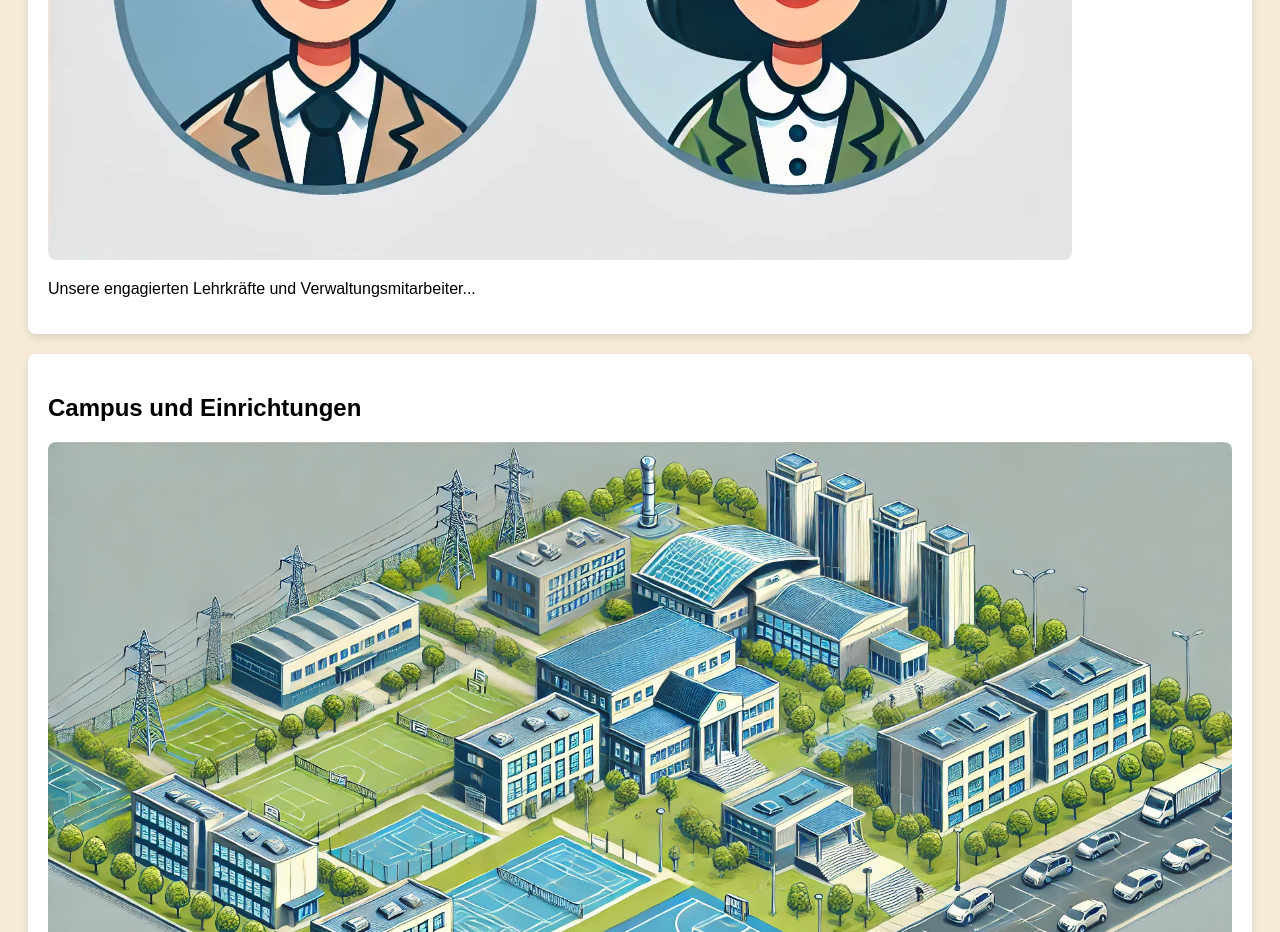
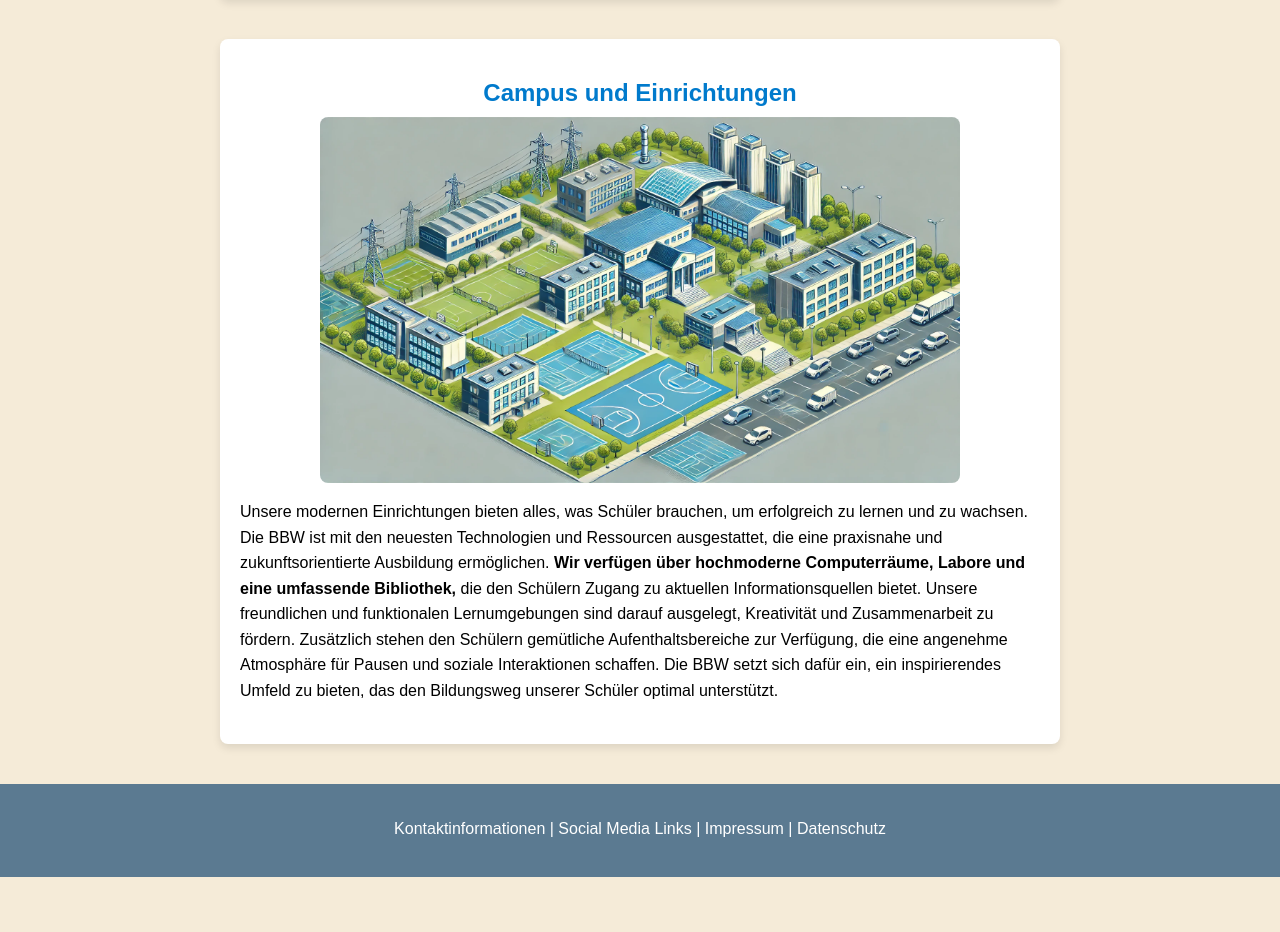
Before and after one commit to ssiissii100/schulwebseite, a plain HTML site: page about.html in a window 1280 px wide. Shown: the part 1868-2800 px from the top of the page. After the commit the page ends 2745 px from the top, so only its background shows below. Drawn offline with Linux system fonts and the light colour scheme.

Commit message:
fix: updated about page layout

```diff
--- a/about.html
+++ b/about.html
@@ -9,6 +9,8 @@
             background-color: #f5ebd8;
             font-family: Arial, sans-serif;
             color: #000000;
+            margin: 0;
+            padding: 0;
         }
         header, footer {
             background-color: #5b7a91;
@@ -38,13 +40,13 @@
         }
         .content {
             margin: 20px;
-            animation: fadeIn 2s ease-in-out;
-        }
-        @keyframes fadeIn {
-            from { opacity: 0; }
-            to { opacity: 1; }
+            display: flex;
+            flex-direction: column;
+            align-items: center;
         }
         .content section {
+            width: 100%;
+            max-width: 800px;
             background: white;
             border-radius: 8px;
             margin: 20px 0;
@@ -57,8 +59,24 @@
             to { transform: translateY(0); opacity: 1; }
         }
         .content section img {
+            width: 80%;
             max-width: 100%;
             border-radius: 8px;
+            display: block;
+            margin-left: auto;
+            margin-right: auto;
+        }
+        h2 {
+            color: #007acc;
+            text-align: center;
+            margin-bottom: 10px;
+        }
+        p {
+            line-height: 1.6;
+            margin-bottom: 20px;
+        }
+        .highlight {
+            font-weight: bold;
         }
     </style>
 </head>
@@ -79,17 +97,29 @@
         <section>
             <h2>Geschichte der Schule</h2>
             <img src="./img/Schulgeschichte.webp" alt="Schulgeschichte">
-            <p>Unsere Schule wurde im Jahr XXXX gegründet...</p>
+            <p>Die Berufsbilungsschule Winterthur (BBW), gegründet 1835, bietet eine lange Tradition in der Ausbildung junger Menschen. Die Abteilung Informatik wurde ins Leben gerufen, um den Anforderungen der digitalen Welt gerecht zu werden.
+
+                Unsere praxisorientierten Ausbildungsprogramme werden regelmäßig aktualisiert und bereiten die Schüler optimal auf ihre berufliche Zukunft in der IT-Branche vor. Durch enge Zusammenarbeit mit regionalen Unternehmen sammeln die Schüler wertvolle praktische Erfahrungen.
+
+                <span class="highlight">Engagierte Lehrkräfte mit umfangreichen Fachkenntnissen sorgen für eine qualitativ hochwertige Ausbildung.</span> Die BBW ist stolz darauf, ein wichtiger Teil der Bildungsgeschichte von Winterthur zu sein und weiterhin IT-Fachkräfte von morgen auszubilden.</p>
         </section>
         <section>
             <h2>Lehrkräfte und Verwaltung</h2>
             <img src="./img/Lehrer.webp" alt="Lehrkräfte">
-            <p>Unsere engagierten Lehrkräfte und Verwaltungsmitarbeiter...</p>
+            <p>Unsere engagierten Lehrkräfte und Verwaltungsmitarbeiter an der Berufsbilungsschule Winterthur (BBW) sorgen für eine erstklassige Ausbildung im IT-Bereich. Das erfahrene Lehrkräfteteam fördert die Schüler individuell und praxisnah, während das Verwaltungsteam eine reibungslose Organisation sicherstellt.
+
+                Durch enge Zusammenarbeit mit regionalen Unternehmen sammeln die Schüler wertvolle praktische Erfahrungen und sind optimal auf ihre berufliche Zukunft vorbereitet. Die BBW ist stolz darauf, die IT-Fachkräfte von morgen auszubilden und so zur Innovationskraft der Region beizutragen.
+
+                <span class="highlight">Willkommen an der BBW – Ihrem Partner für eine erfolgreiche Zukunft in der IT-Branche!</span></p>
         </section>
         <section>
             <h2>Campus und Einrichtungen</h2>
             <img src="./img/Campus.webp" alt="Campus">
-            <p>Unsere modernen Einrichtungen bieten alles, was Schüler brauchen...</p>
+            <p>Unsere modernen Einrichtungen bieten alles, was Schüler brauchen, um erfolgreich zu lernen und zu wachsen. Die BBW ist mit den neuesten Technologien und Ressourcen ausgestattet, die eine praxisnahe und zukunftsorientierte Ausbildung ermöglichen.
+
+                <span class="highlight">Wir verfügen über hochmoderne Computerräume, Labore und eine umfassende Bibliothek,</span> die den Schülern Zugang zu aktuellen Informationsquellen bietet. Unsere freundlichen und funktionalen Lernumgebungen sind darauf ausgelegt, Kreativität und Zusammenarbeit zu fördern.
+
+                Zusätzlich stehen den Schülern gemütliche Aufenthaltsbereiche zur Verfügung, die eine angenehme Atmosphäre für Pausen und soziale Interaktionen schaffen. Die BBW setzt sich dafür ein, ein inspirierendes Umfeld zu bieten, das den Bildungsweg unserer Schüler optimal unterstützt.</p>
         </section>
     </div>
     <footer>
```
